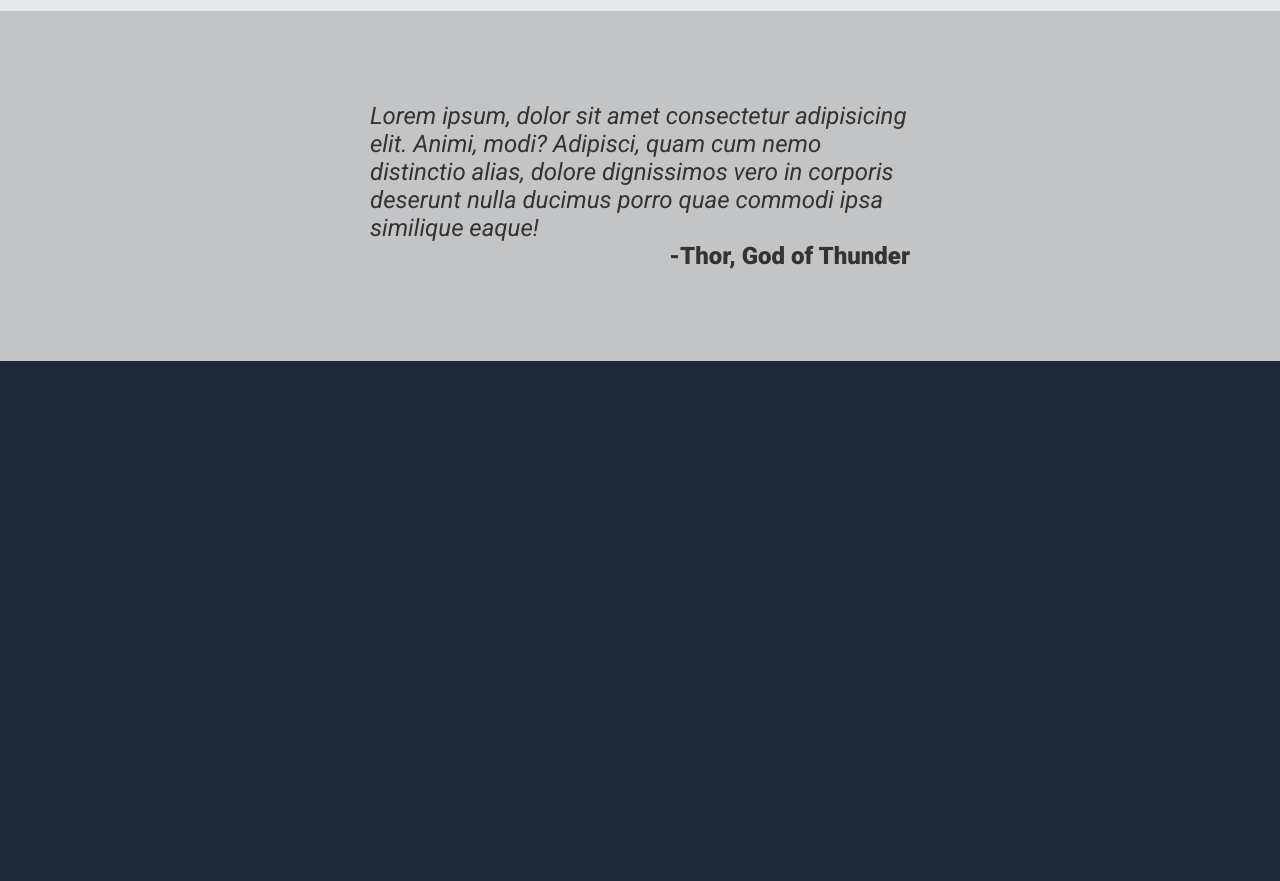
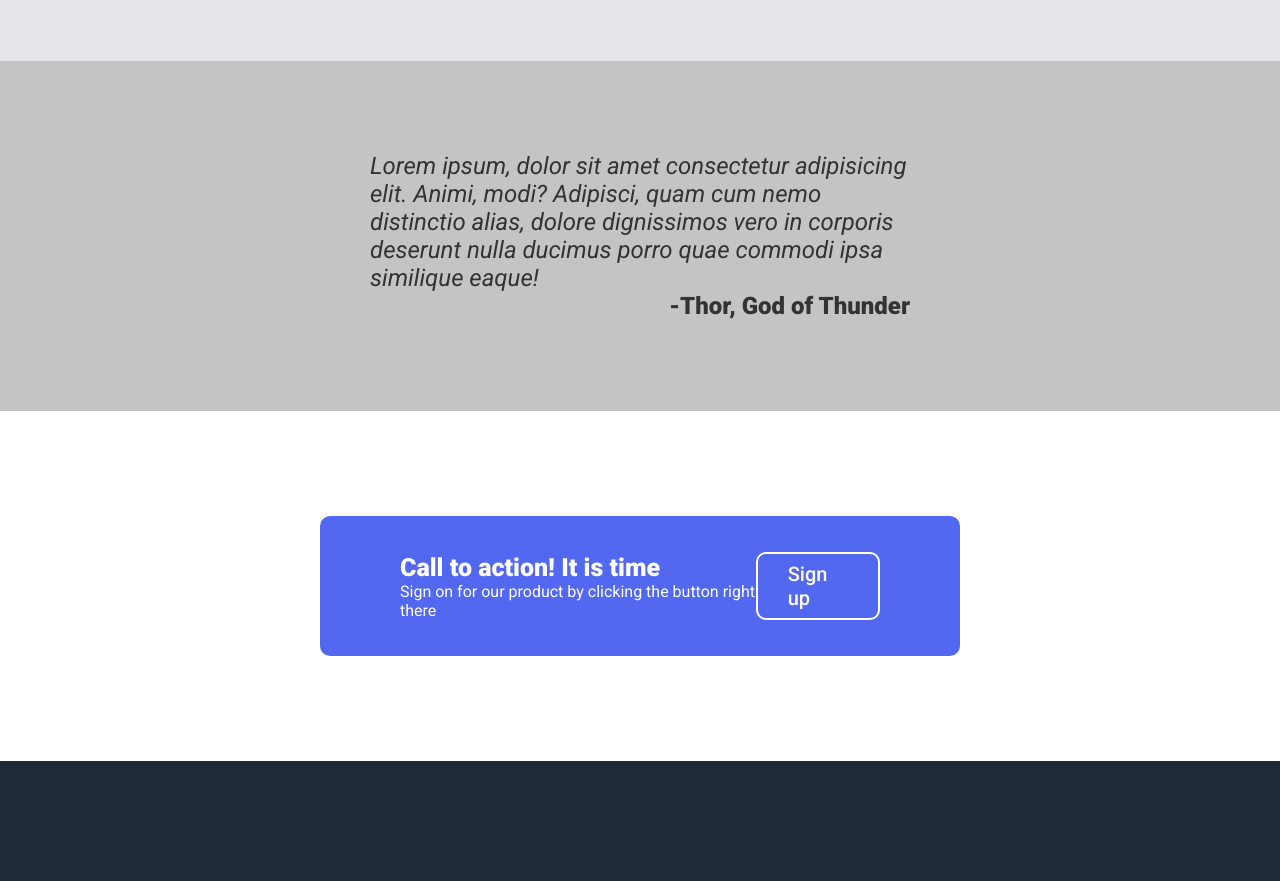
Before and after one commit to Benadfem/landing-page-challenge, a plain HTML site: page index.html in a window 1280 px wide. Shown: the part 864-1745 px from the top of the page. Before the commit the page ends 1345 px from the top, so only its background shows below. Drawn offline with Linux system fonts and the light colour scheme.

Commit message:
Call to action
the project is complete with the dimensions and the css i can do.

```diff
--- a/index.html
+++ b/index.html
@@ -33,7 +33,7 @@
               This website has some subtext that goes here under the main title.
               It's a smaller font and the colour is lower contrast
             </p>
-            <button class="sign-up">Sign-up</button>
+            <button class="sign-up hero-btn">Sign up</button>
           </div>
           <div class="image">
             <img
@@ -86,6 +86,17 @@
         </div>
 
       </section>
+
+      <!-- call to Action  -->
+      <section class="action">
+        <div class="action-blue">
+          <div class="action-words">
+            <p class="bold-call">Call to action! It is time</p>
+            <p>Sign on for our product by clicking the button right there</p>
+          </div>
+          <div class="sign-up action-btn">Sign up</div>
+        </div>
+      </section>
     </div>
     <footer></footer>
 
--- a/style.css
+++ b/style.css
@@ -19,11 +19,10 @@ body {
   display: flex;
   flex-direction: column;
   align-items: center;
-  .info,
-  .exalt {
-    height: 350px;
-    width: 100vw;
-  }
+}
+.info {
+  height: 350px;
+  width: 100vw;
 }
 
 /* Outer section wrapper spanning full width */
@@ -104,7 +103,7 @@ body {
 /* Image Sizing Fix */
 .image {
   flex: 1;
-  max-width: 500px;
+  max-width: 600px;
 }
 
 .image img {
@@ -157,6 +156,8 @@ body {
 }
 
 .exalt {
+  height: 350px;
+  width: 100vw;
   background-color: #c2c4c6;
   color: #333334;
   display: flex;
@@ -171,7 +172,7 @@ body {
   font-size: 1.5rem;
 }
 .info {
-  height: 350px;
+  height: 400px;
   width: 100vw;
 }
 
@@ -187,3 +188,39 @@ footer {
   height: 120px;
   width: 120px;
 }
+
+/* Call on to action  */
+.action {
+  background-color: #ffffff;
+  display: flex;
+  flex-direction: column;
+  justify-content: center;
+  align-items: center;
+  width: 100vw;
+  height: 350px;
+  color: black;
+}
+
+.action-blue {
+  width: 50%;
+  background-color: rgb(83, 104, 240);
+  display: flex;
+  justify-content: space-between;
+  align-items: center;
+  height: 40%;
+  color: white;
+  padding-left: 80px;
+  padding-right: 80px;
+  border-radius: 10px;
+}
+
+.action-btn{
+  background-color: rgb(83, 104, 240);
+  border: 2px solid white;
+  font-weight: 500;
+}
+
+.bold-call{
+  font-weight: 900;
+  font-size: 25px;
+}
```
